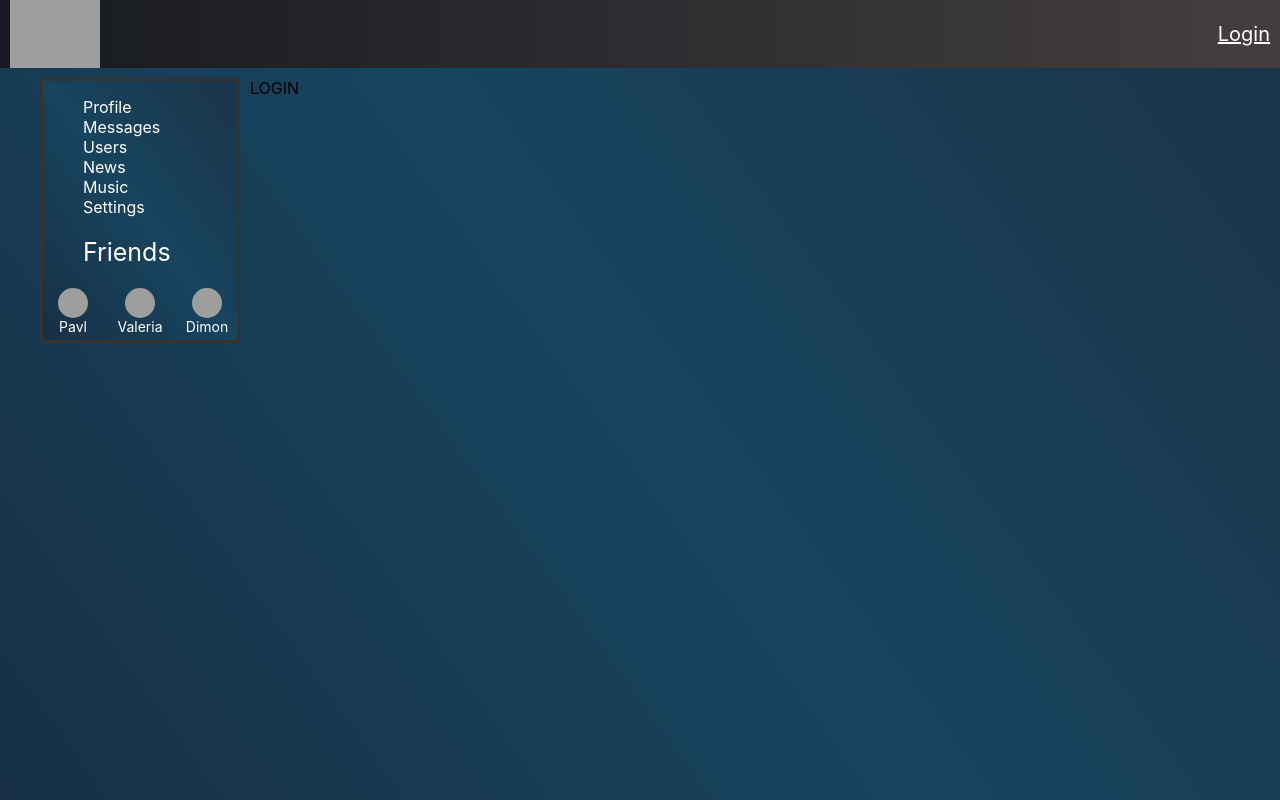
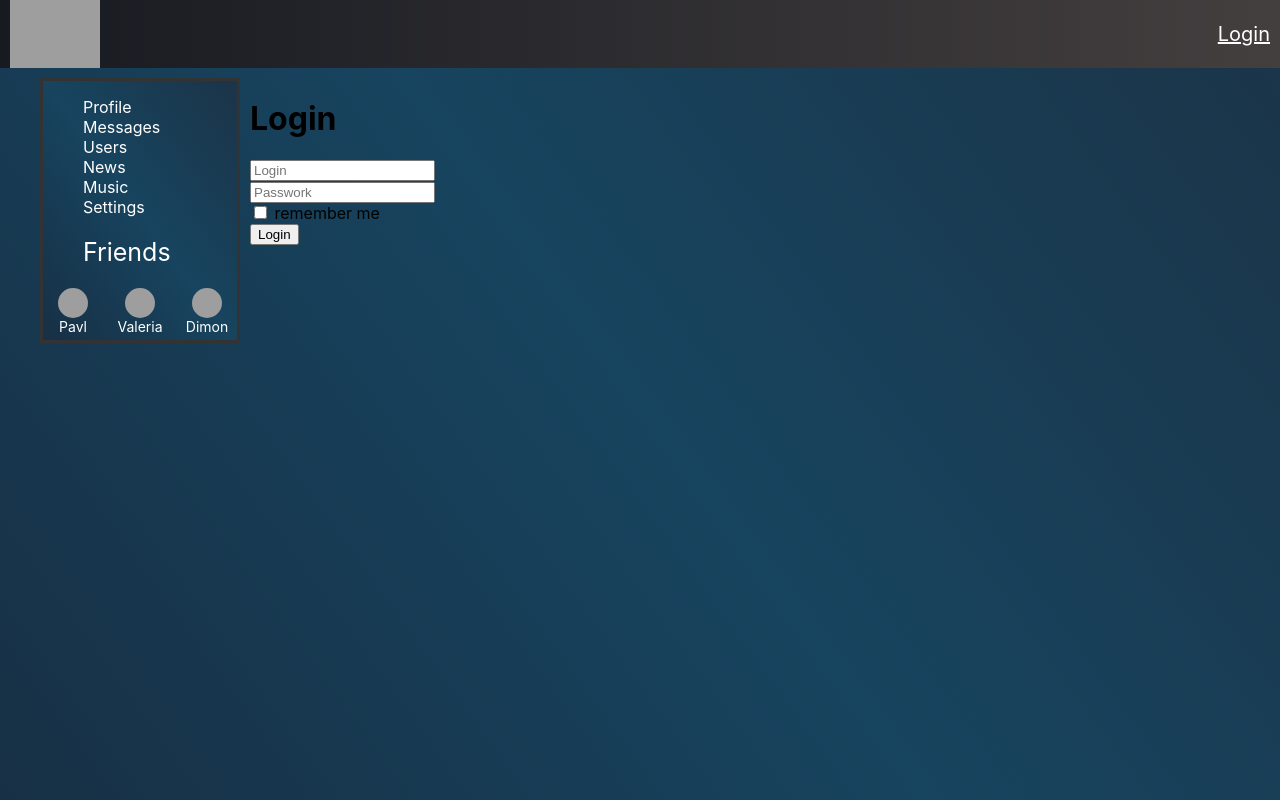
Before and after one commit to pavluha2dva8/mySocialNetwork, a React (Create React App) app: page /login in a window 1280 px wide. Built offline with nearby package versions, Linux system fonts and the light colour scheme; no server answers; grey boxes are pictures that could not be loaded.

Commit message:
#75 form

```diff
--- a/package.json
+++ b/package.json
@@ -13,6 +13,7 @@
     "react-router-dom": "^5.2.0",
     "react-scripts": "4.0.0",
     "redux": "^4.0.5",
+    "redux-form": "^8.3.7",
     "redux-thunk": "^2.3.0",
     "web-vitals": "^0.2.4"
   },
--- a/src/components/Login/Login.js
+++ b/src/components/Login/Login.js
@@ -1,7 +1,40 @@
+import { Field, reduxForm } from "redux-form"
+
+const LoginForm = (props) => {
+
+    return (
+        // e.prevendDefault
+        // get all form data and put them  to object
+        // props.onSubmit(formData)
+        <form onSubmit={props.handleSubmit}>
+            <div>
+                <Field placeholder={'Login'} name={'login'} component={'input'} />
+            </div>
+            <div>
+                <Field placeholder={'Passwork'} name={'password'} component={'input'} />
+            </div>
+            <div>
+                <Field type={'checkbox'} name={'rememberMe'} component={'input'} /> remember me
+            </div>
+            <div>
+                <button>Login</button>
+            </div>
+        </form>
+    )
+}
+
+const LoginReduxForm = reduxForm({ form: 'login' })(LoginForm)
+
 const Login = (props) => {
+    // Сюда прийдуть всі значення із форми
+    const onSubmit = (formData) => {
+        console.log(formData);
+    }
+
     return (
         <div>
-            LOGIN
+            <h1>Login</h1>
+            <LoginReduxForm onSubmit={onSubmit} />
         </div>
     )
 }
--- a/src/redux/redux-store.js
+++ b/src/redux/redux-store.js
@@ -1,10 +1,11 @@
-import {applyMiddleware, combineReducers, createStore} from 'redux'
+import { applyMiddleware, combineReducers, createStore } from 'redux'
 import authReducer from './auth-reducer'
 import dialogsReducer from "./dialogs-reducer"
 import profileReducer from "./profile-reducer"
 import sidebarReducer from "./sidebar-reducer"
 import usersReducer from './users-reducer'
-import  thunkMiddleware from 'redux-thunk'
+import thunkMiddleware from 'redux-thunk'
+import { reducer as formReducer } from 'redux-form'
 
 // комбайним reducer'и
 let reducers = combineReducers({
@@ -12,7 +13,8 @@ let reducers = combineReducers({
     dialogsPage: dialogsReducer, // є свойство dialogsPage, і за ньго відповідає dialogsReducer
     sidebar: sidebarReducer, // є свойство sidebar, і за ньго відповідає sidebarReducer ітд...
     usersPage: usersReducer,
-    auth:  authReducer // відповідає за аутентифікацію
+    auth: authReducer, // відповідає за аутентифікацію
+    form: formReducer
 })
 // після того як закомбайнили reducer'и,
 // ми просто передаємо їх store'у
```
Also changed, not shown: 1 other file (tests, documents, lock files or other folders).
